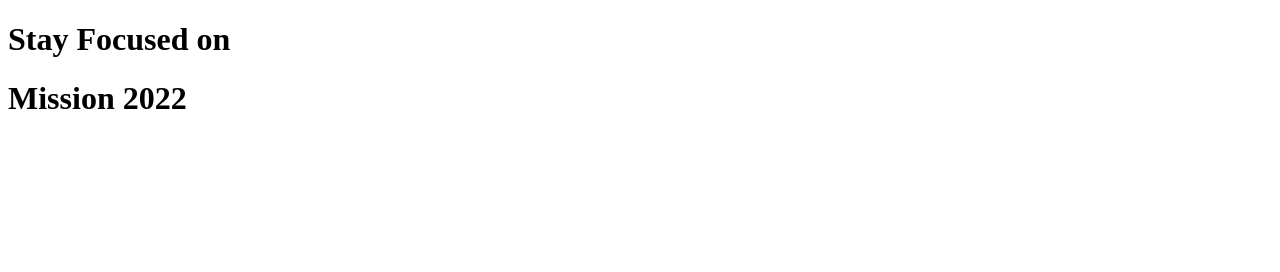
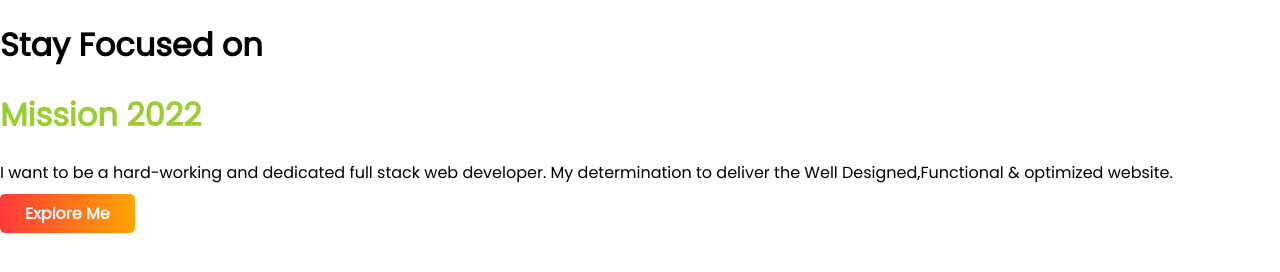
Before and after one commit to Mohi-webdev/first-assignment, a plain HTML site: page index.html in a window 1280 px wide. Drawn offline with Linux system fonts and the light colour scheme.

Commit message:
top left

```diff
--- a/index.html
+++ b/index.html
@@ -4,11 +4,17 @@
     <meta charset="UTF-8">
     <meta http-equiv="X-UA-Compatible" content="IE=edge">
     <meta name="viewport" content="width=device-width, initial-scale=1.0">
+    <link rel="preconnect" href="https://fonts.googleapis.com">
+    <link rel="preconnect" href="https://fonts.gstatic.com" crossorigin>
+    <link href="https://fonts.googleapis.com/css2?family=Poppins&display=swap" rel="stylesheet">
+    <link rel="stylesheet" href="style.css">
     <title>MOHIUDDIN</title>
 </head>
 <body>
     <h1>Stay Focused on</h1>
-    <h1>Mission 2022</h1>
+    <h1><span class="mission-color">Mission 2022</span></h1>
+    <p>I want to be a hard-working and dedicated full stack web developer. My determination to deliver the Well Designed,Functional & optimized website.</p>
+    <a class="click-style" target="_blank" href="http://">Explore Me</a>
 
 </body>
 </html>
--- a/style.css
+++ b/style.css
@@ -0,0 +1,18 @@
+body{
+    margin:0;
+    font-family: 'Poppins', sans-serif;
+
+}
+
+.mission-color{
+    color:yellowgreen;
+}
+
+.click-style{
+    text-decoration: none;
+    background: linear-gradient(to right,rgba(255, 0, 0, 0.774),orange);
+    padding:8px 25px;
+    border-radius: 5px;
+    color: aliceblue;
+    font-weight: 700;
+}
```
